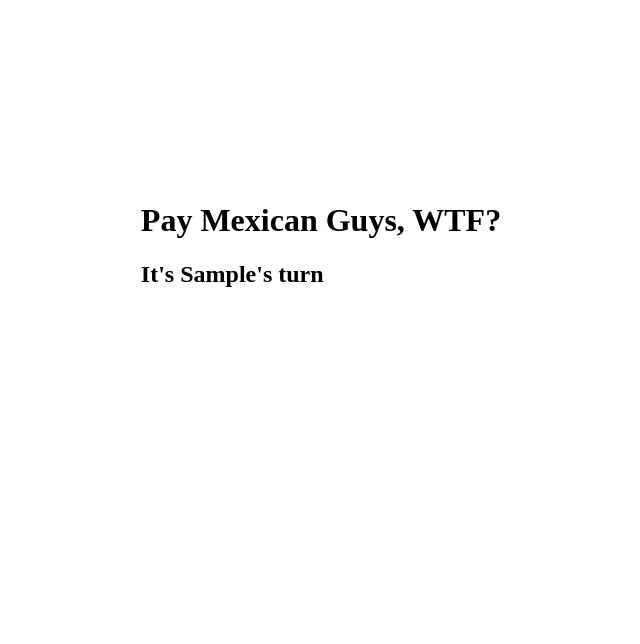
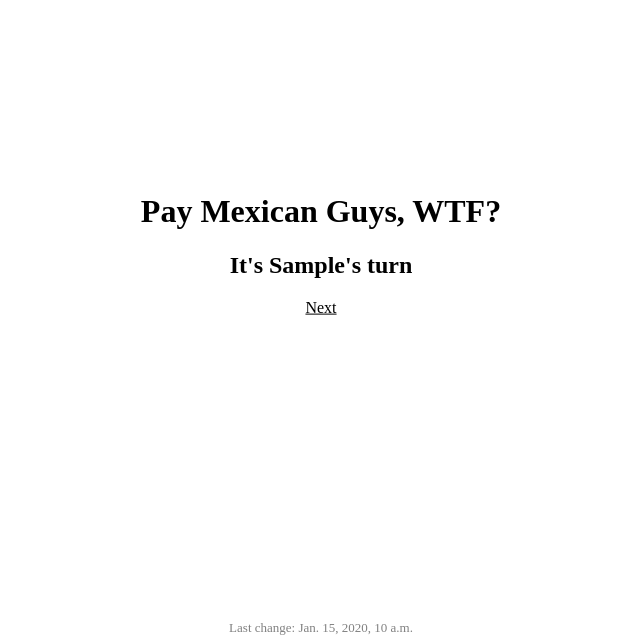
Before and after one commit to tkw1536/pay.mexican.guys.wtf, a Django app: page / in a window 1280 px wide. Shown: the part 156-800 px from the top of the page, without its empty margins (319-959 px from the left). Run offline with Django 5.2, Linux system fonts and the light colour scheme; tables that the repository leaves empty hold one stand-in row (values such as "Sample post").

Commit message:
Add timestamp and next button

```diff
--- a/pay_mexican_guys/models.py
+++ b/pay_mexican_guys/models.py
@@ -4,6 +4,7 @@ from django.forms import ValidationError
 
 class WhoPays(models.Model):
     user = models.OneToOneField(User, on_delete=models.CASCADE)
+    last_change = models.DateTimeField(auto_now=True)
 
     class Meta:
         verbose_name = "Who pays?"
--- a/pay_mexican_guys/templates/pay_mexican_guys/pay_mexican_guys.html
+++ b/pay_mexican_guys/templates/pay_mexican_guys/pay_mexican_guys.html
@@ -6,6 +6,7 @@
 <style>
     main.center {
         position: fixed;
+        text-align: center;
         top: 50%;
         left: 50%;
         transform: translate(-50%, -50%);
@@ -19,6 +20,11 @@
     main.center span {
         position: absolute;
         transition: opacity 2s;
+    }
+
+    main.center a.button {
+        background-color: white;
+        color: black;
     }
 
     footer {
@@ -38,7 +44,13 @@
             background: black;
             color: white;
         }
+
+        main.center a.button {
+            background-color: black;
+            color: white;
+        }
     }
+
 </style>
 
 <body>
@@ -49,7 +61,9 @@
         {% else %}
           <h2>It's <b>{{ who_pays.user.username }}</b>'s turn</h2>
         {% endif %}
+        <a class="button" href="\next">Next</a>
     </main>
+    <footer>Last change: {{ who_pays.last_change }}</footer>
 </body>
 
 </html>
--- a/pay_mexican_guys/views.py
+++ b/pay_mexican_guys/views.py
@@ -1,8 +1,11 @@
+from datetime import datetime
+
+from django.contrib.auth.decorators import permission_required
+from django.contrib.auth.models import User
 from django.shortcuts import get_object_or_404, redirect, render
-from django.contrib.auth.models import User
-from django.contrib.auth.decorators import permission_required
 
 from .models import WhoPays
+
 
 def index(request):
     context = {
@@ -20,6 +23,7 @@ def rotate(request):
     next_user = users[(idx+1)%len(users)]
 
     who_pays.user = next_user
+    who_pays.last_change = datetime.now()
     who_pays.save()
 
     return redirect(index)
```
Also changed, not shown: pay_mexican_guys/migrations/0002_alter_whopays_options.py (added), pay_mexican_guys/migrations/0003_whopays_last_change.py (added).
